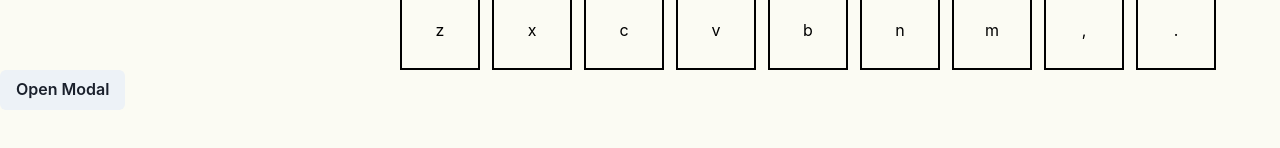
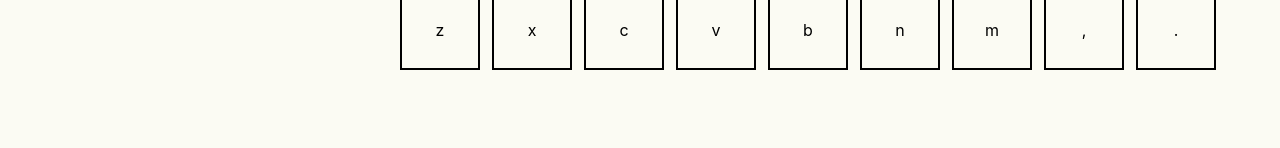
Before and after one commit to dbvora03/portfolio, a Next.js app: page /projects/phonk in a window 1280 px wide. Shown: the part 532-680 px from the top of the page. Built offline with nearby package versions, Linux system fonts and the light colour scheme.

Commit message:
fix some issues

```diff
--- a/src/components/home/Header.tsx
+++ b/src/components/home/Header.tsx
@@ -4,7 +4,7 @@ import React from 'react'
 const Header = () => {
   return (
     <Flex justifyContent={"space-between"} my={5}>
-      <Avatar as={Link} href="/" size='md' src="https://images.ctfassets.net/h6goo9gw1hh6/2sNZtFAWOdP1lmQ33VwRN3/24e953b920a9cd0ff2e1d587742a2472/1-intro-photo-final.jpg?w=1200&h=992&fl=progressive&q=70&fm=jpg"/>
+      <Avatar as={Link} href="/" size='md' src="/images/avatae.JPG"/>
       <Flex color="black">
         <Link href="/projects">Projects</Link>
       </Flex>
--- a/src/components/phonk/BindModal.tsx
+++ b/src/components/phonk/BindModal.tsx
@@ -18,7 +18,6 @@ interface Props {
 const BindModal = ({ disclosure }: Props) => {
   return (
     <>
-      <Button onClick={disclosure.onOpen}>Open Modal</Button>
       <Modal
         isOpen={disclosure.isOpen}
         onClose={disclosure.onClose}
```
Also changed, not shown: 1 other file (tests, documents, lock files or other folders).
